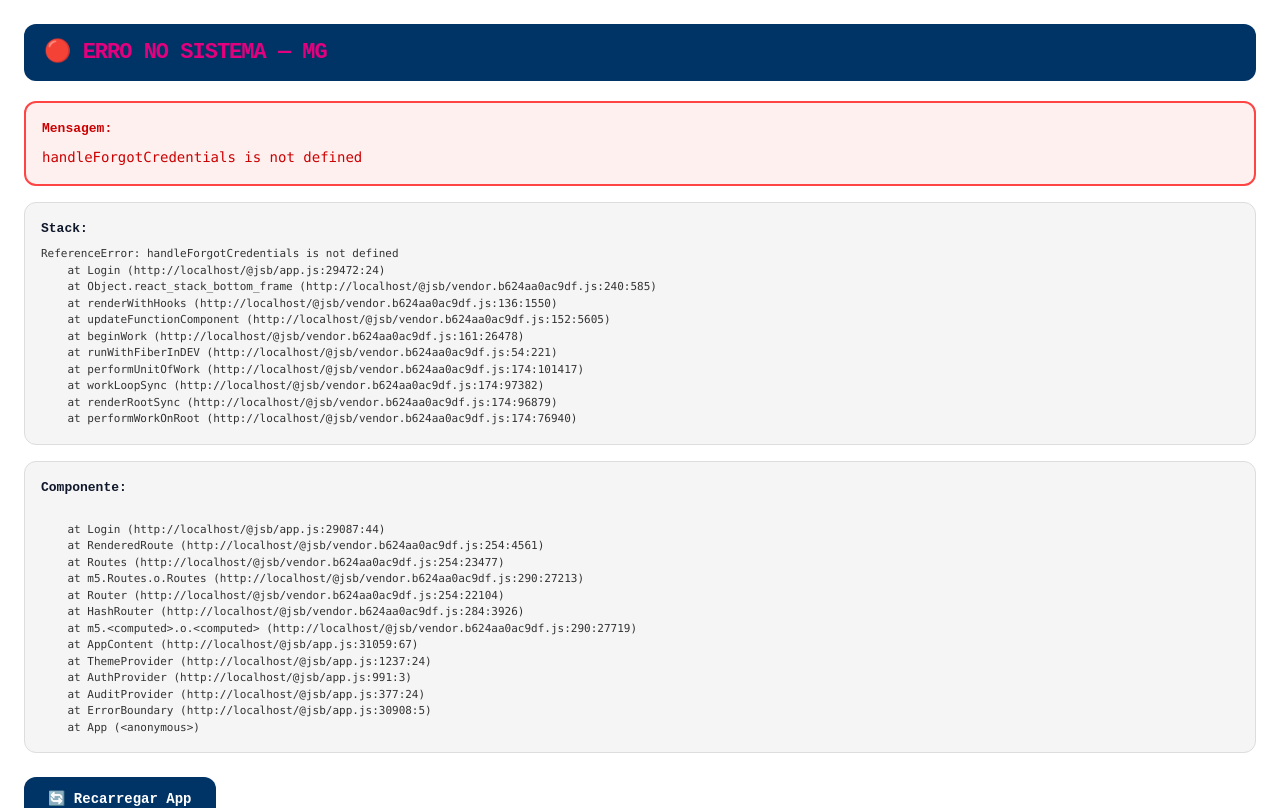
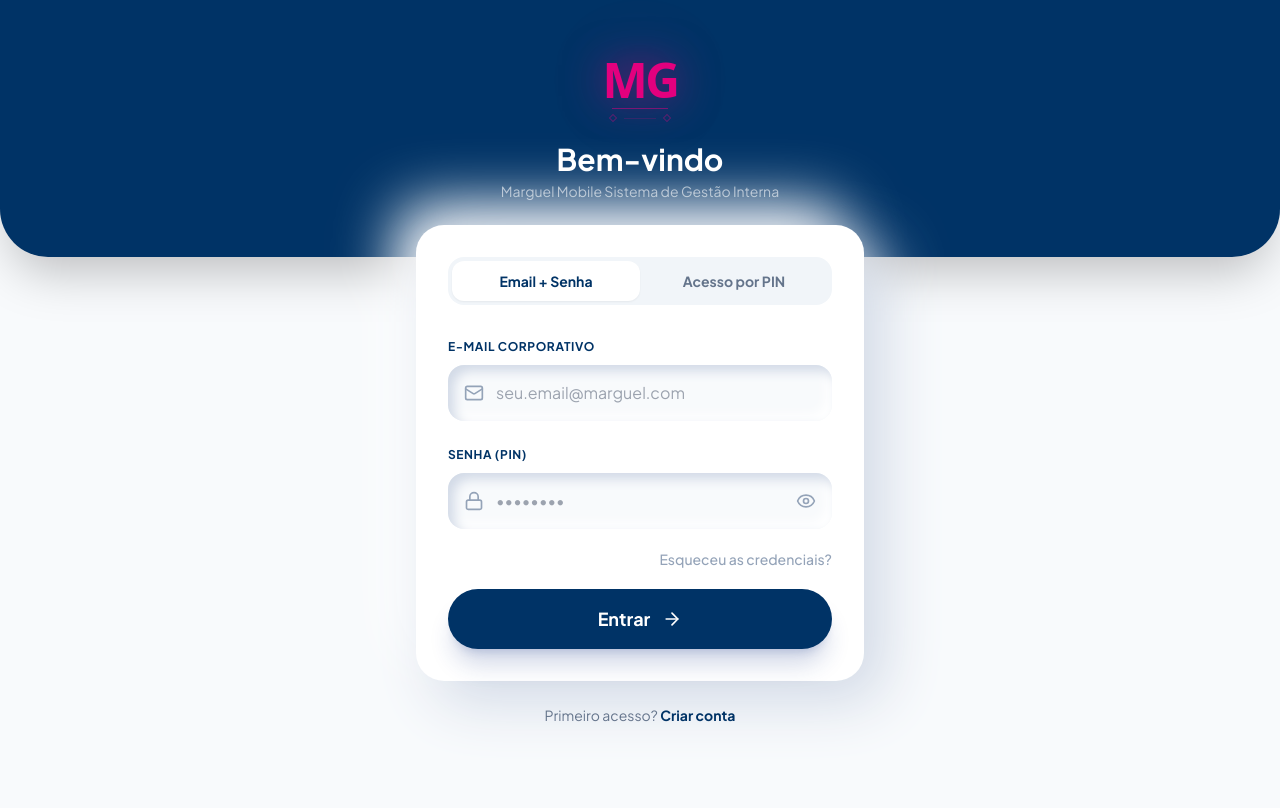
Before and after one commit to Marguel741/marguel-comercial-bar-II, a React (Vite) app: page /#/login in a window 1280 px wide. Shown: the top 808 px of the page. Built offline with nearby package versions, Linux system fonts and the light colour scheme.

Commit message:
Add alert for forgotten credentials contact

```diff
--- a/pages/Login.tsx
+++ b/pages/Login.tsx
@@ -117,6 +117,9 @@
   }
 };
 
+  const handleForgotCredentials = () => {
+    alert('Para recuperação de credenciais, contacte o Administrador do sistema.');
+  };
   return (
     <div className="min-h-screen flex flex-col bg-slate-50 dark:bg-slate-900">
       {/* Header com gradiente azul + logo MG rosa (igual ao Sidebar) */}
```
